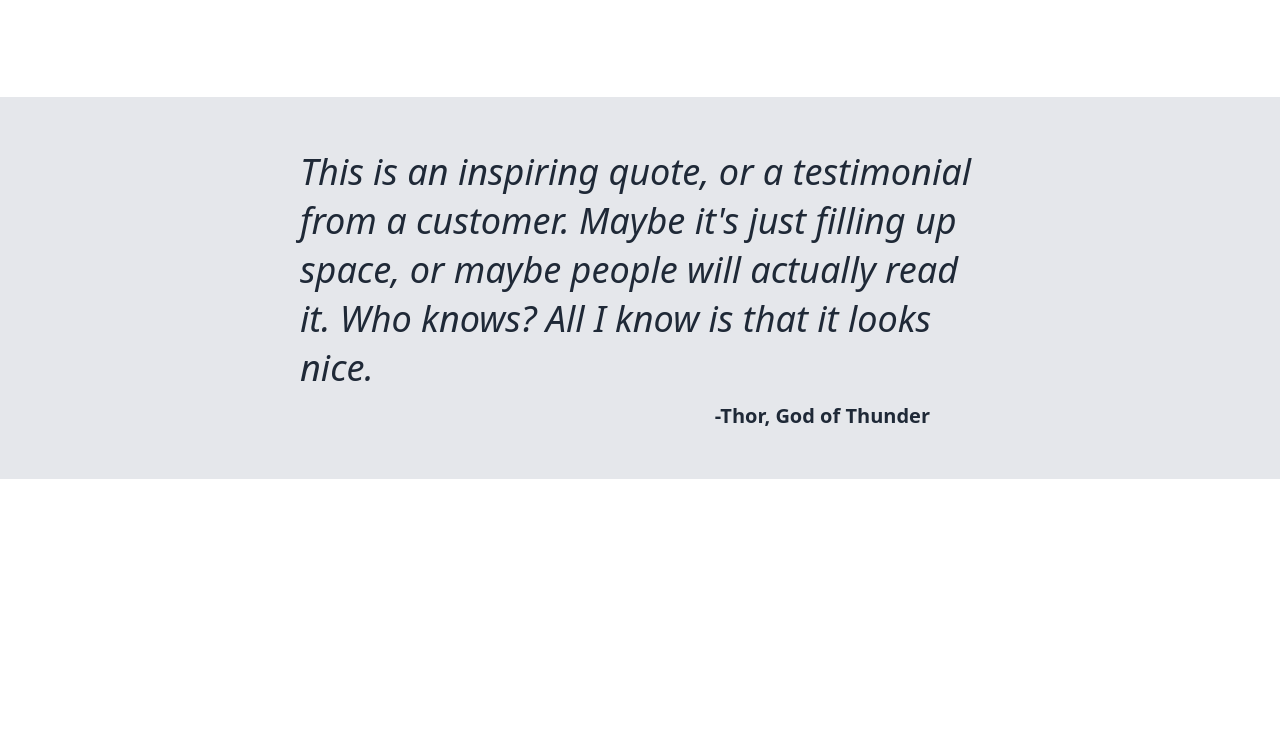
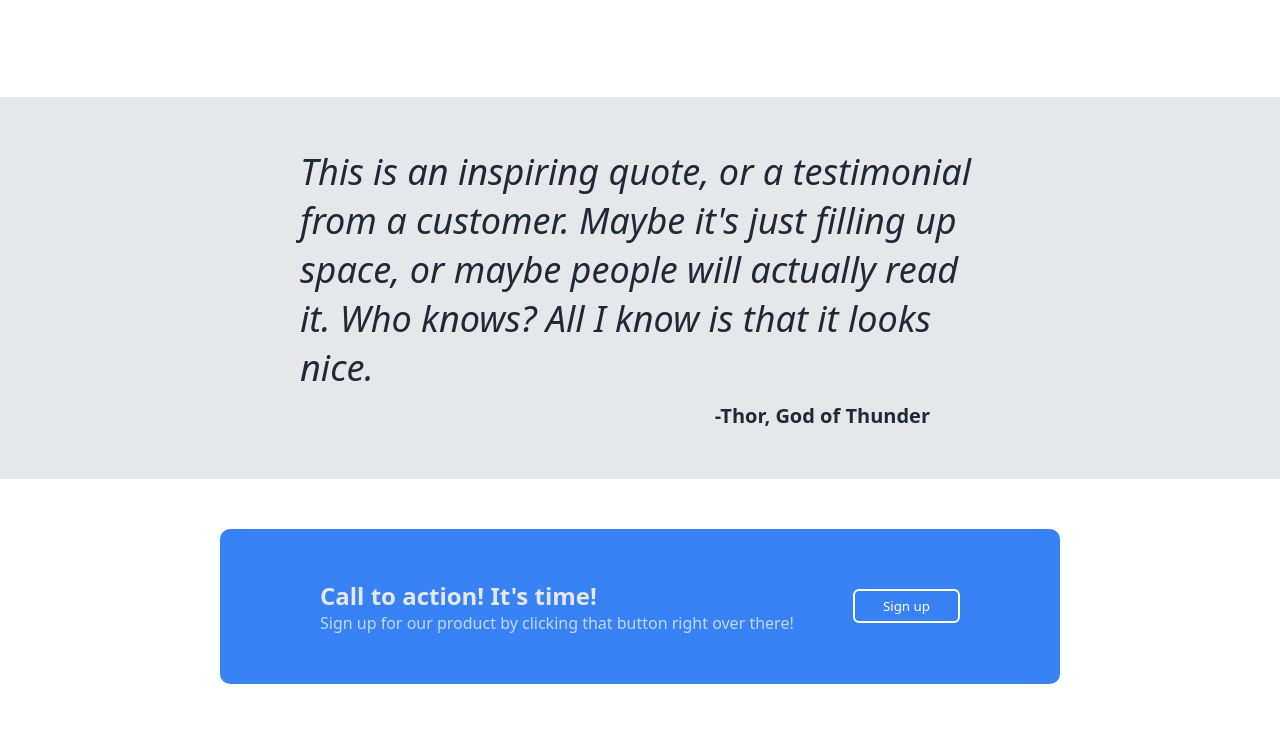
Before and after one commit to YorNitsuga/odin-landingpage2, a plain HTML site: page index.html in a window 1280 px wide. Shown: the part 1135-1869 px from the top of the page. Before the commit the page ends 1614 px from the top, so only its background shows below. Drawn offline with Linux system fonts and the light colour scheme.

Commit message:
Finish sign up section

```diff
--- a/index.html
+++ b/index.html
@@ -57,5 +57,17 @@
         <div class="quote-author">-Thor, God of Thunder</div>
     </div>
 
+    <div class="sign-up-section">
+        <div class="call-to-action">
+            <div class="call-1">
+                <div class="call-title">Call to action! It's time!</div>
+                <div class="call-text">Sign up for our product by clicking that button right over there!</div>
+            </div>
+            <div class="call-2">
+                <button class="border-button">Sign up</button>
+            </div>
+        </div>
+    </div>
+
 </body>
 </html>
--- a/styles.css
+++ b/styles.css
@@ -142,3 +142,27 @@
     padding-right: 50px;
     padding-top: 10px;
 }
+
+.call-to-action {
+    background-color: #3882F6;
+    margin: 50px 220px;
+    padding: 50px 100px;
+    border-radius: 10px;
+    display: flex;
+    justify-content: space-between;
+}
+
+.call-title {
+    color: #E5E7EB;
+    font-weight: bold;
+    font-size: 24px;
+}
+
+.call-text {
+    color: #f9faf8b5;
+    font-size: 16px;
+}
+
+.border-button {
+    border: 2px solid white;
+}
```
